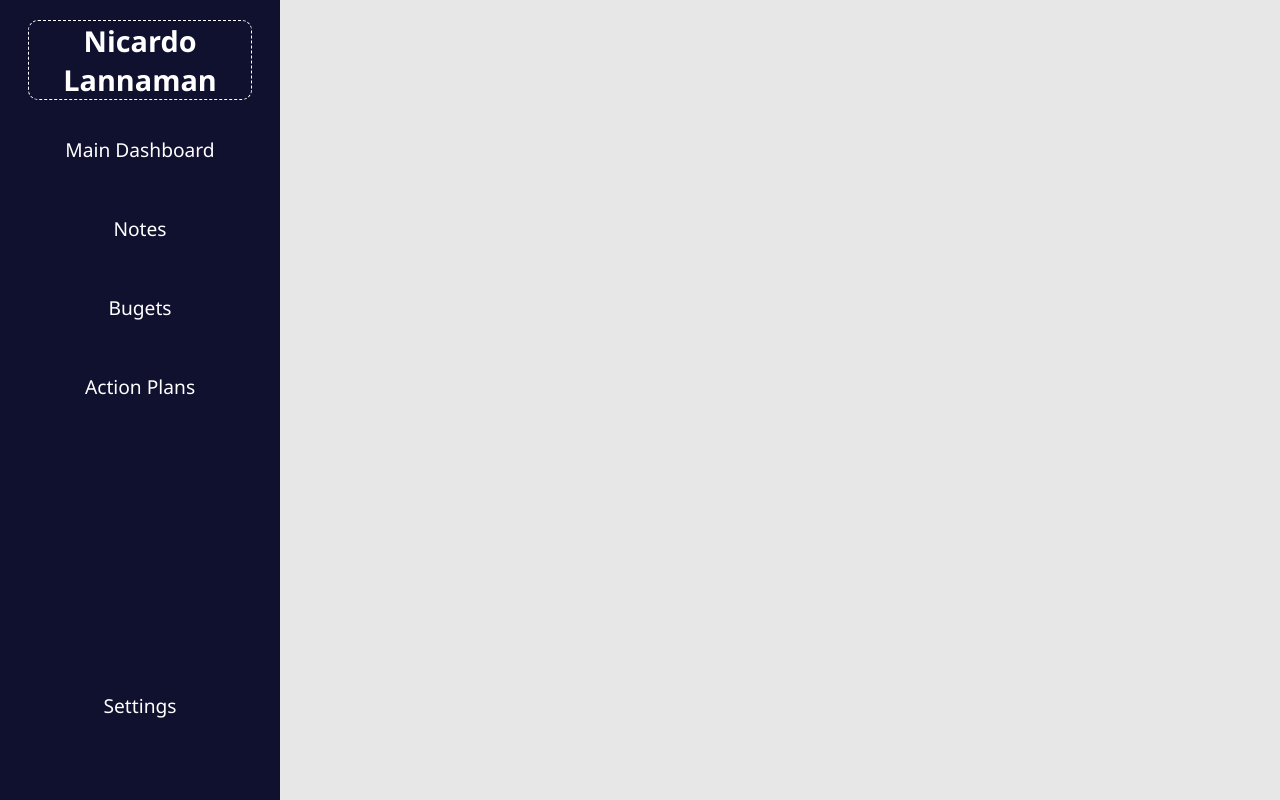
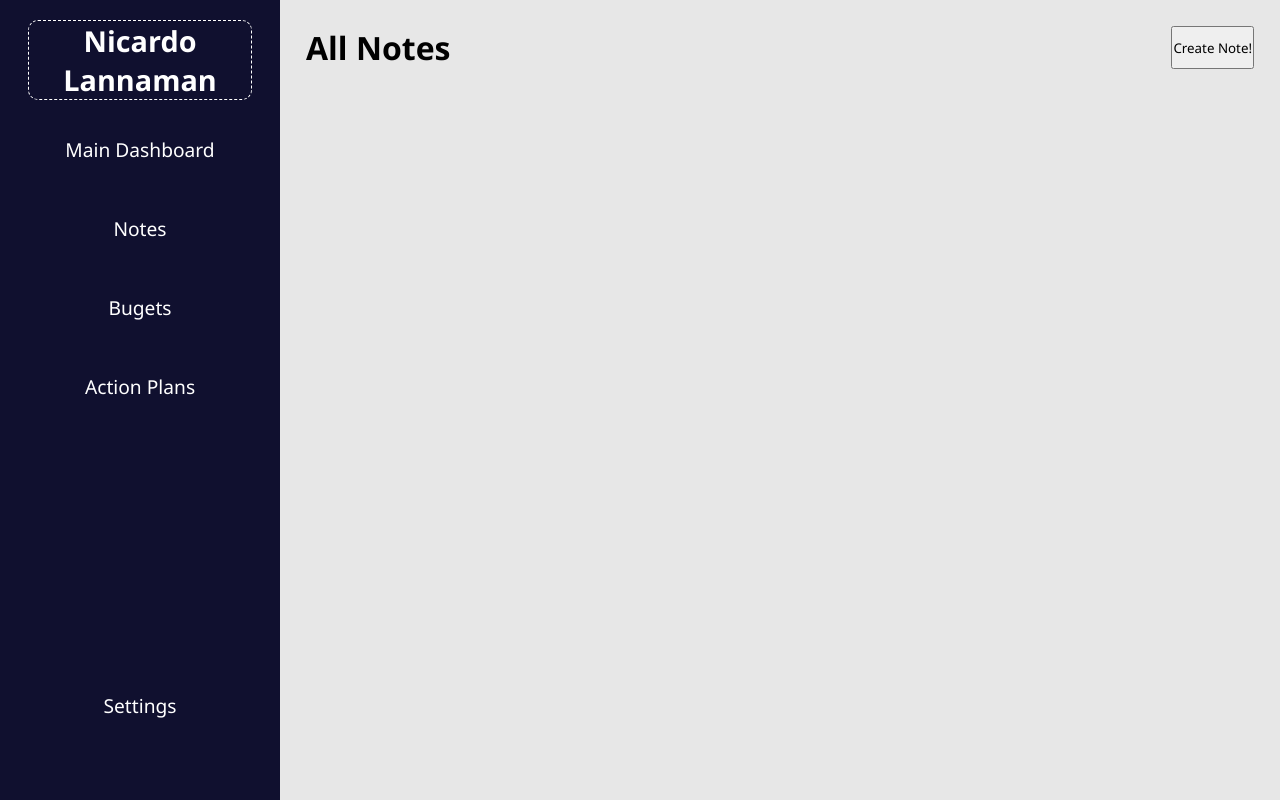
Before and after one commit to NiclanX/POA, a React (Create React App) app: page / in a window 1280 px wide. Built offline with nearby package versions, Linux system fonts and the light colour scheme.

Commit message:
Commit 6

```diff
--- a/src/App.css
+++ b/src/App.css
@@ -78,7 +78,18 @@ li:nth-child(5) {
 .container {
     width: calc(100% - 280px);
     background-color: rgb(231, 231, 231);
-    position: relative;
+    position: absolute;
     left: 280px;
     height: 100vh;
 }
+
+.notes-head {
+
+}
+
+.headers {
+    display: flex;
+    justify-content: space-between;
+    padding: 1rem;
+    margin: 10px;
+}
--- a/src/Notes.jsx
+++ b/src/Notes.jsx
@@ -1,8 +1,27 @@
-import React from 'react'
+import React, { useState } from 'react'
 
 export const Notes = () => {
+
+
+const [notes, setNotes] = useState([
+    {title: 'something', body: 'Lorem fam', id: 1},
+    {title: 'something1', body: 'Lorem fam', id: 2},
+    {title: 'something2', body: 'Lorem fam', id: 3}
+])
+
   return (
     <>
+    <div className="headers">
+        <h1 className='notes-head'>All Notes</h1>
+        <button>Create Note!</button>
+    </div>
+    <div className="notes">
+        {notes.map((note) => {
+            console.log(note)
+
+        })}
+    </div>
     </>
+
   )
 }
```
